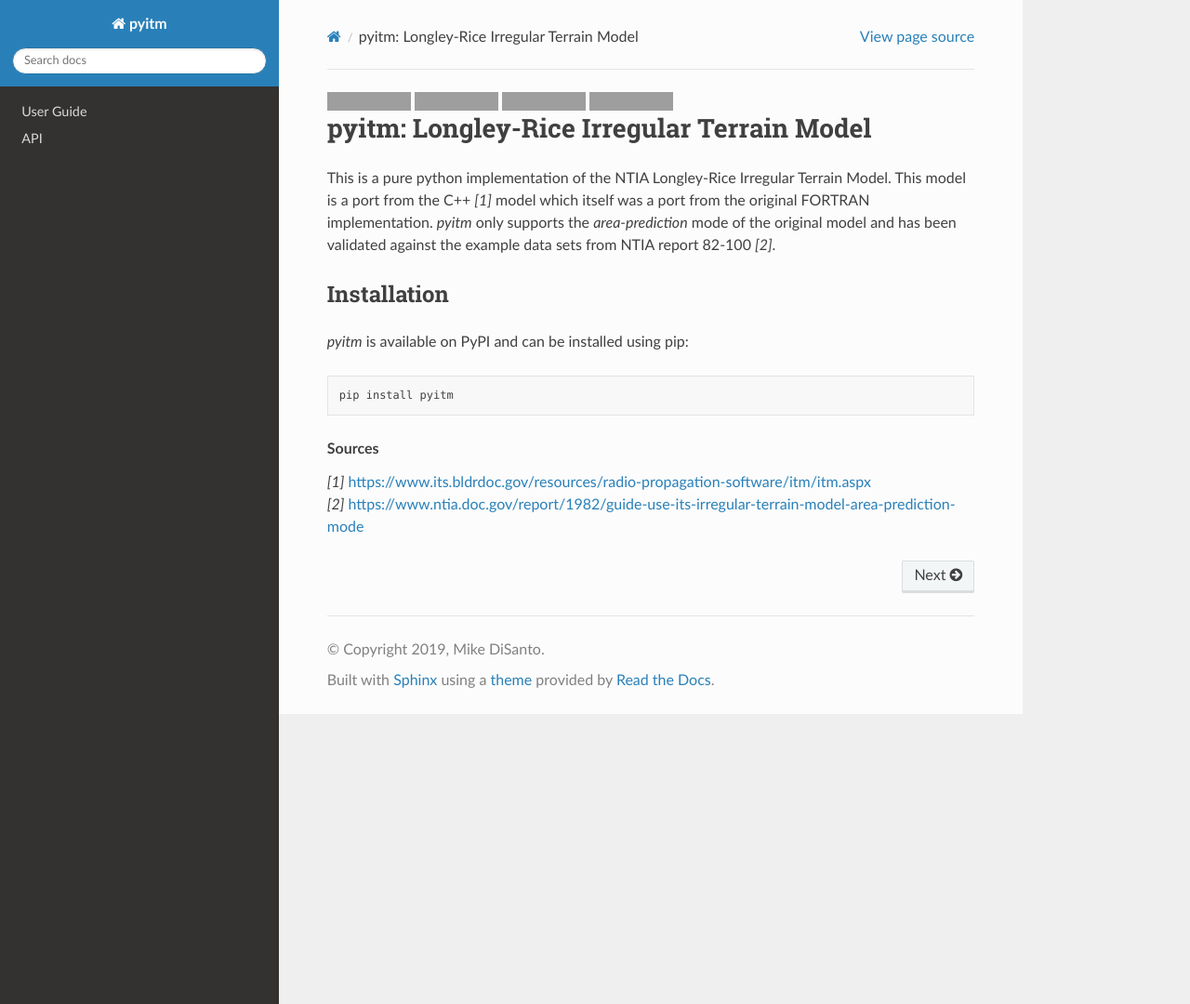
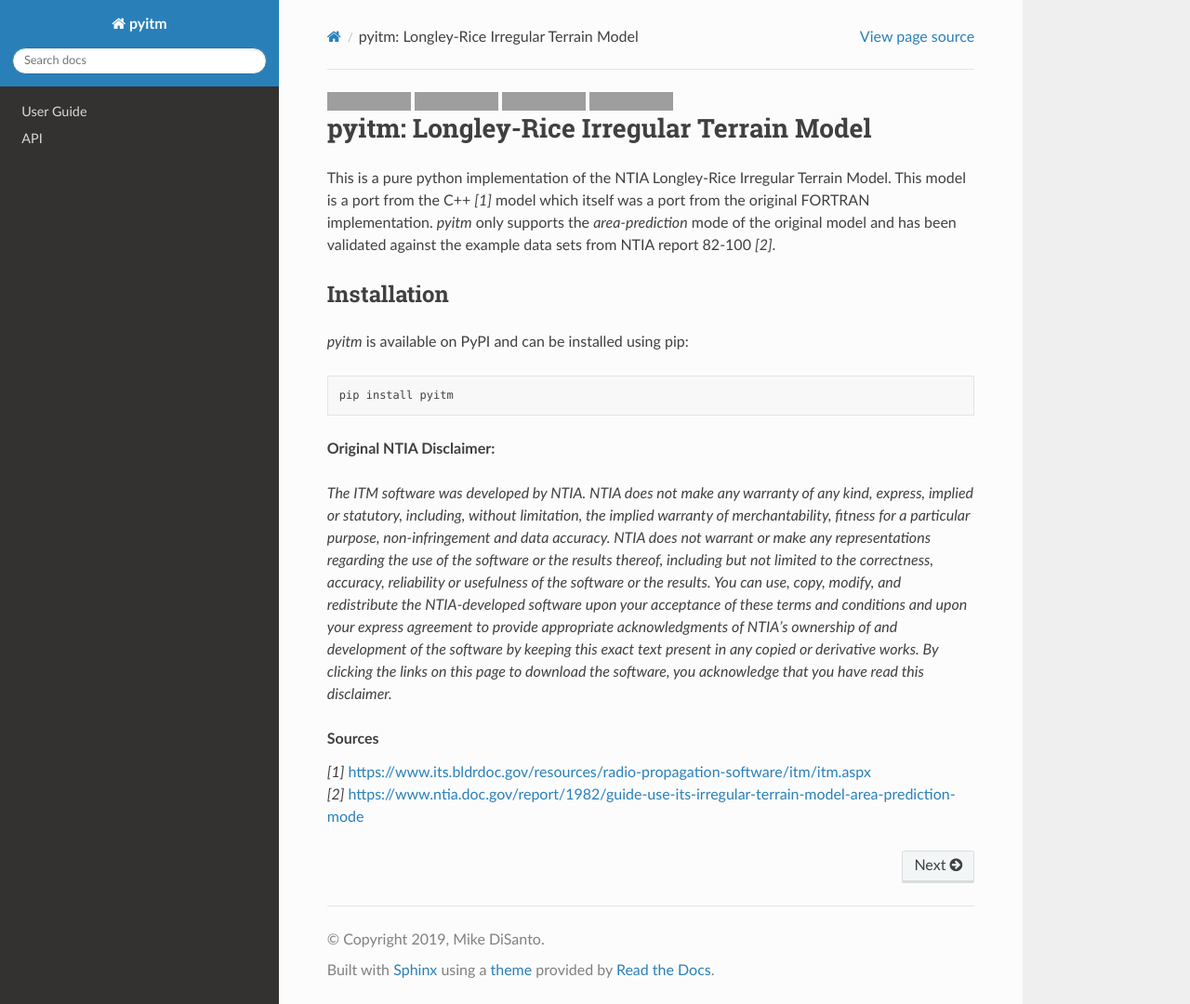
Before and after one commit to tmd224/pyitm, a Sphinx documentation site: the page built from doc/index.rst, in a window 1280 px wide and 1080 px high. Shown: the whole window at 93% size. Built offline with Sphinx 7.4.7 and the Read the Docs theme 2.0.0, drawn with Linux system fonts in a browser that asks for light colours; grey boxes are pictures that could not be loaded.

Commit message:
Adding reference in model to docs url.  Fixing setup.py to include markdown for the long description.  Adding NTIA disclaimer.

```diff
--- a/doc/index.rst
+++ b/doc/index.rst
@@ -34,6 +34,18 @@ Installation
    pip install pyitm
 
 
+**Original NTIA Disclaimer:**
+
+*The ITM software was developed by NTIA. NTIA does not make any warranty of any kind, express, implied or
+statutory, including, without limitation, the implied warranty of merchantability, fitness for a particular purpose,
+non-infringement and data accuracy. NTIA does not warrant or make any representations regarding the use of the software
+or the results thereof, including but not limited to the correctness, accuracy, reliability or usefulness of the
+software or the results. You can use, copy, modify, and redistribute the NTIA-developed software upon your acceptance
+of these terms and conditions and upon your express agreement to provide appropriate acknowledgments of NTIA's ownership
+of and development of the software by keeping this exact text present in any copied or derivative works. By clicking the
+links on this page to download the software, you acknowledge that you have read this disclaimer.*
+
+
 .. rubric:: Sources
 
 | `[1]` `<https://www.its.bldrdoc.gov/resources/radio-propagation-software/itm/itm.aspx>`_
--- a/setup.py
+++ b/setup.py
@@ -6,10 +6,11 @@ def readme():
         return f.read()
 
 setup(name='pyitm',
-      version='0.1',
+      version='0.2',
       description='Longley-Rice Irregular Terrain Model',
       long_description=readme(),
-      url='https://github.com/tmd224/pyitm/tree/master/pyitm',
+      long_description_content_type='text/markdown',
+      url='https://github.com/tmd224/pyitm',
       download_url='https://github.com/tmd224/pyitm/archive/0.1.tar.gz',
       author='Mike DiSanto',
       author_email='tmdisanto@gmail.com',
```
Also changed, not shown: README.md (+11 -0 lines), 1 other file.
